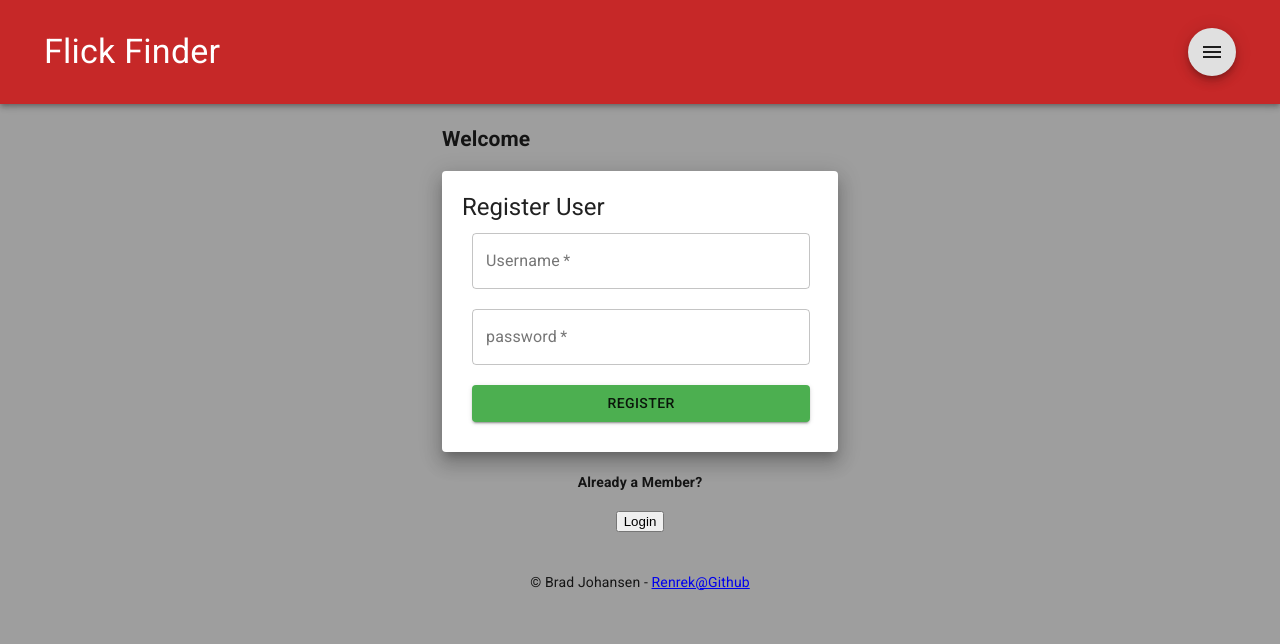
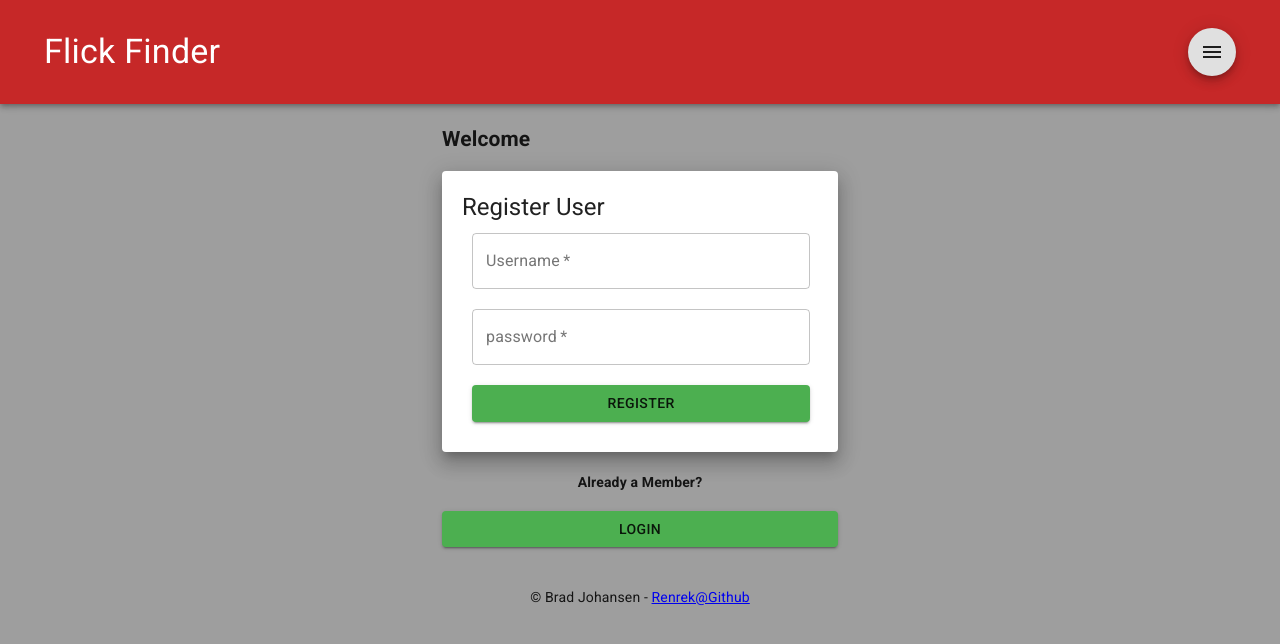
Before and after one commit to Renrek/flick-finder, a React (Create React App) app: page /viewing-scheduled#/home in a window 1280 px wide. Shown: the top 644 px of the page. Built offline with nearby package versions, Linux system fonts and the light colour scheme; no server answers.

Commit message:
fixed button styling on Landing Page

```diff
--- a/src/components/LandingPage/LandingPage.jsx
+++ b/src/components/LandingPage/LandingPage.jsx
@@ -5,6 +5,8 @@ import { useHistory } from 'react-router-dom';
 /**** COMPONENTS ****/
 import RegisterForm from '../RegisterForm/RegisterForm';
 
+/**** MATERIAL UI ****/
+import { Button } from '@material-ui/core';
 function LandingPage() {
 
   /**** HOOKS ****/
@@ -24,9 +26,14 @@ function LandingPage() {
       <RegisterForm />
           <center>
             <h4>Already a Member?</h4>
-            <button className="btn btn_sizeSm" onClick={onLogin}>
+            <Button
+              style={{ width: '100%' }}
+              variant="contained"
+              color="primary"
+              onClick={onLogin}
+            >
               Login
-            </button>
+            </Button>
           </center>
         </div>
 
```
Also changed, not shown: 1 other file (tests, documents, lock files or other folders).
